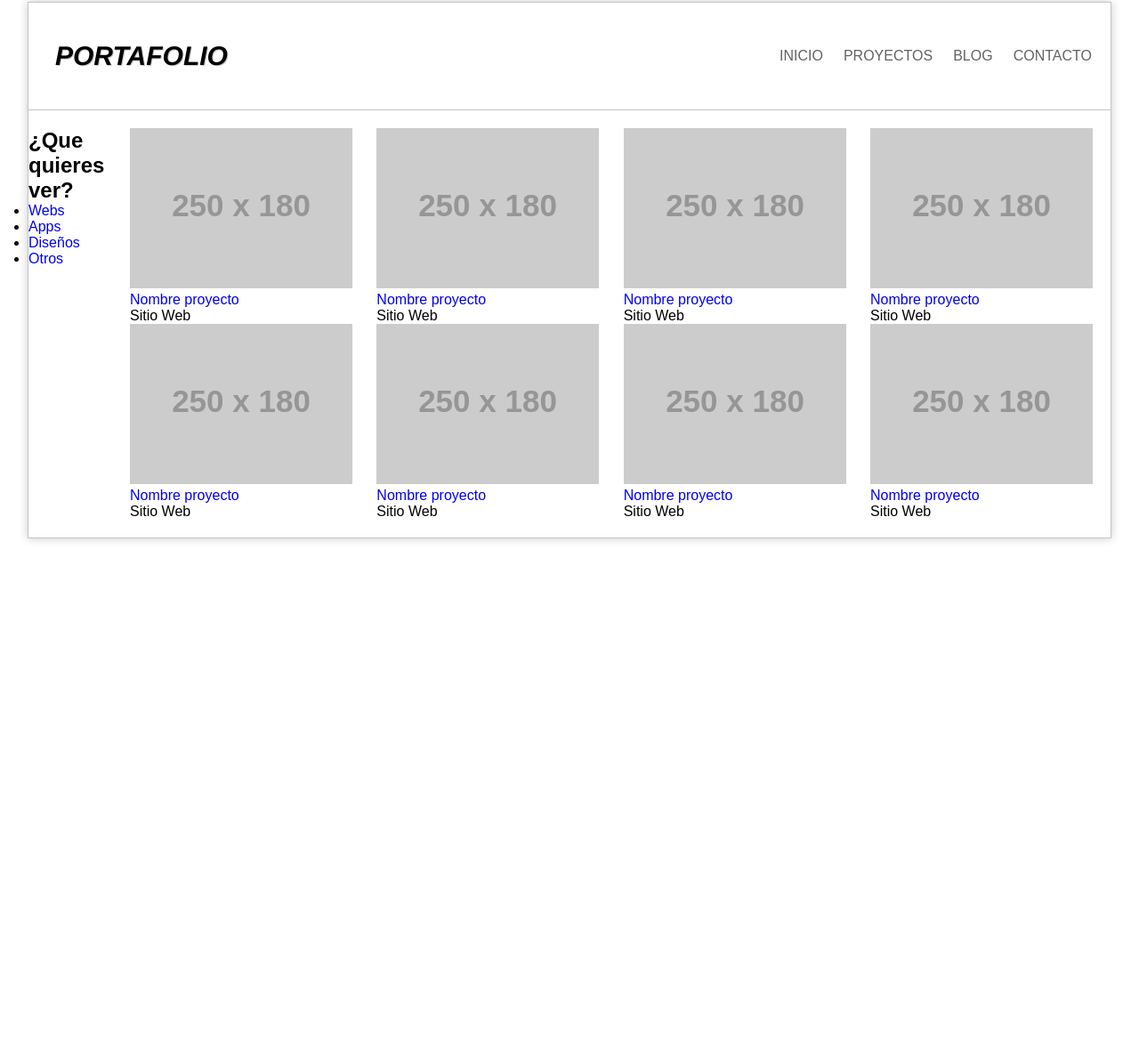
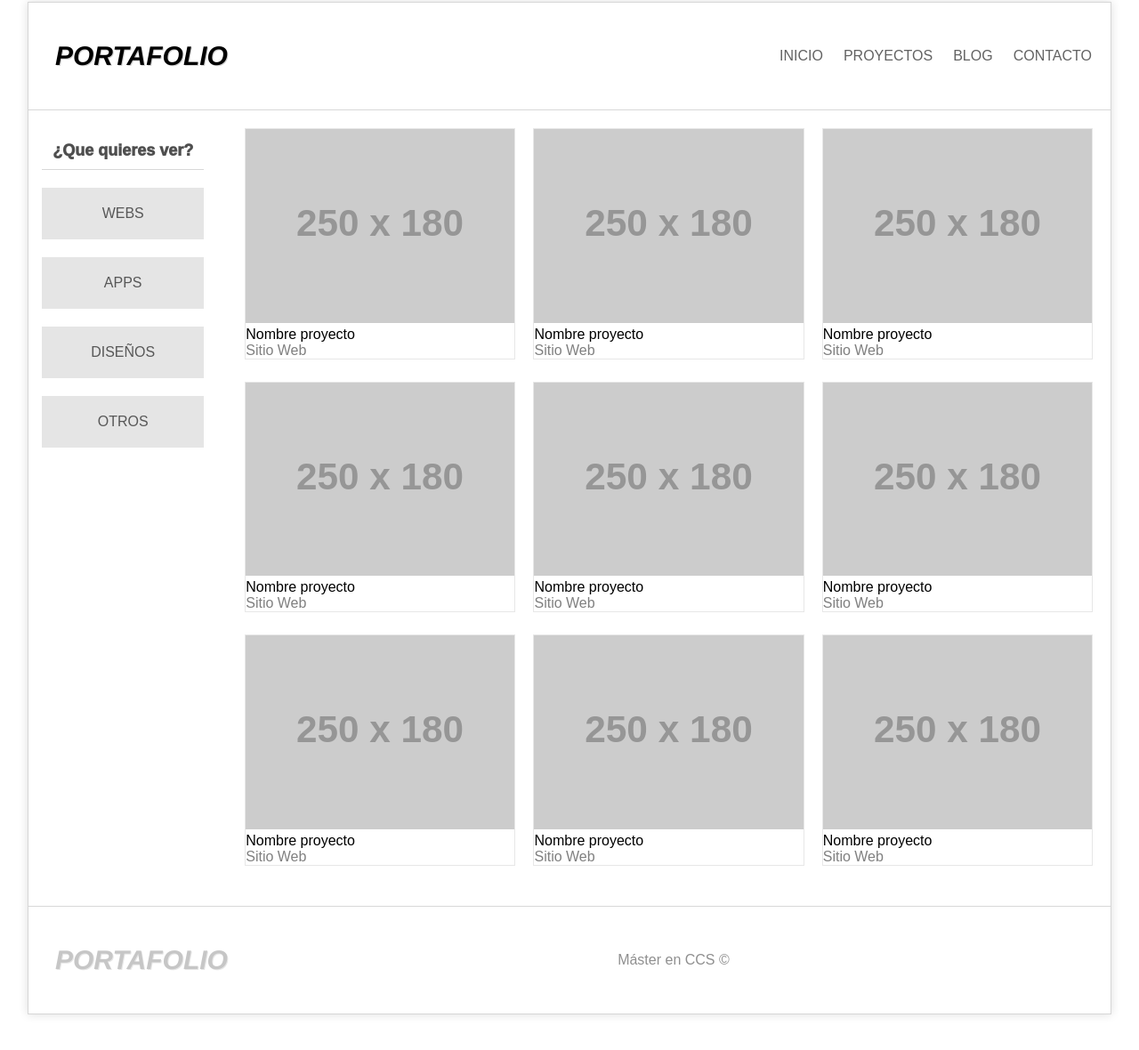
Before and after one commit to FabiolaAcost/page-test-3, a plain HTML site: page index.html in a window 1280 px wide. Shown: the part 38-1218 px from the top of the page at 89% size. Before the commit the page ends 800 px from the top, so only its background shows below. Drawn offline with Linux system fonts and the light colour scheme; placeholder pictures from the web are drawn by us.

Commit message:
adding new styles and flebox to the website

```diff
--- a/index.html
+++ b/index.html
@@ -127,10 +127,27 @@
                         <p>Sitio Web</p>
                     </div>
                 </article>
+                <article class="project">
+                    <div class="image-wrap">
+                        <img src="https://via.placeholder.com/250x180" />
+                    </div>
+                    <div class="project-info">
+                        <a href="#">Nombre proyecto</a>
+                        <p>Sitio Web</p>
+                    </div>
+                </article>
             </div>
         </section>
         <!-- FIN DEL CONTENIDO -->
-    </div>
+        <footer id="footer">
+            <div class="logo">
+                Portafolio
+            </div>
+            <div class="info">
+                Máster en CCS &copy;
+            </div>
+        </footer>
+
 </body>
 
 </html>
--- a/styles.css
+++ b/styles.css
@@ -9,8 +9,8 @@
   width: 95%;
   height: auto;
   margin: 0px auto;
-  border: 1px solid rgb(197, 197, 197);
-  box-shadow: 0px 0px 10px rgb(202, 202, 202);
+  border: 1px solid rgb(214, 214, 214);
+  box-shadow: 0px 0px 10px rgb(222, 222, 222);
   margin-top: 40px;
   margin-bottom: 40px;
 
@@ -24,17 +24,20 @@
   align-items: center;
 
   height: 120px;
-  border-bottom: 1px solid rgb(197, 197, 197);
+  border-bottom: 1px solid rgb(216, 216, 216);
 }
 
 .logo {
   flex-grow: 1;
   flex-basis: 65%;
-
+  font-family: helvetica;
+  font-style: italic;
+  font-weight: 900;
+  font-size: 30px;
   padding: 10px;
   margin-left: 20px;
   color: black;
-  text-shadow: 1px 1px 0px rgb(199, 199, 199);
+  text-shadow: 1px 1px 0px rgb(206, 206, 206);
   text-transform: uppercase;
 }
 
@@ -85,6 +88,154 @@
   display: flex;
   flex-flow: row wrap;
   justify-content: space-between;
-  flex-basis: 97,4%;
+  flex-basis: 80%;
+}
+
+.project {
+  flex-grow: 1;
+  flex-basis: 250px;
+  margin-bottom: 25px;
   margin-right: 20px;
+  border: 1px solid rgb(231, 231, 231);
 }
+
+.project img {
+  width: 100%;
+}
+
+.project-info a {
+  font-size: 16px;
+  color: black;
+  transition: all 300ms;
+}
+
+.project-info a:hover {
+  color: green;
+}
+
+.project-info p {
+  font-size: 16px;
+  color: gray;
+}
+
+#aside {
+  flex-basis: 15%;
+  margin-right: 30px;
+  padding: 15px;
+
+  display: flex;
+  flex-direction: column;
+  flex-wrap: wrap;
+}
+
+#aside h2 {
+  display: block;
+  width: 100%;
+  font-size: 18px;
+  font-weight: 1000;
+  color: rgb(79, 79, 79);
+  padding-bottom: 10px;
+  margin-bottom: 20px;
+  border-bottom: 1px solid rgb(216, 216, 216);
+  text-align: center;
+}
+
+#aside ul {
+  list-style: none;
+}
+
+#aside ul li {
+  padding-bottom: 20px;
+}
+
+#aside a {
+  display: block;
+  padding: 20px;
+  background-color: rgb(229, 229, 229);
+  color: rgb(87, 87, 87);
+  text-align: center;
+  text-transform: uppercase;
+  transition: all 300ms;
+}
+
+#aside a:hover {
+  background-color: rgb(70, 70, 70);
+  color: whitesmoke;
+}
+
+#footer {
+  display: flex;
+  flex-direction: row wrap;
+  justify-content: flex-start;
+  height: 120px;
+  align-items: center;
+  border-top: 1px solid rgb(216, 216, 216);
+}
+
+#footer .logo {
+  opacity: 0.5;
+  flex-basis: auto;
+  flex-grow: 1;
+  color: rgb(143, 143, 143);
+}
+
+#footer .info {
+  color: rgb(143, 143, 143);
+  flex-grow: 1;
+}
+
+@media (max-width: 919px) {
+  #header {
+    text-align: center;
+  }
+  menu > ul {
+    margin-top: 20px;
+    align-items: flex-start;
+    justify-content: space-evenly;
+  }
+}
+
+@media (max-width: 650px){
+  #content{
+    display: flex;
+    flex-direction: column;
+    flex-wrap: wrap;
+    justify-content: space-between;
+    padding-top: 20px;
+    padding-bottom: 20px;
+  }
+
+  #aside{
+    margin-right: 0px;
+  }
+
+  #aside ul{
+    display: flex;
+    flex-grow: row wrap;
+    justify-content: space-between;
+  }
+
+  #aside ul li{
+    flex-grow: 1;
+    margin-left: 5px;
+    margin-right: 5px;
+  }
+
+  .project{
+    margin-right: 10px;
+    margin-left: 10px;
+  }
+
+  #footer .logo{
+    flex-grow: 1;
+    flex-basis: 100%;
+    text-align: center;
+    margin: 0px;
+  }
+
+  #footer .info{
+    flex-grow: 1;
+    flex-basis: 100%;
+    text-align: center;
+  }
+}
```
